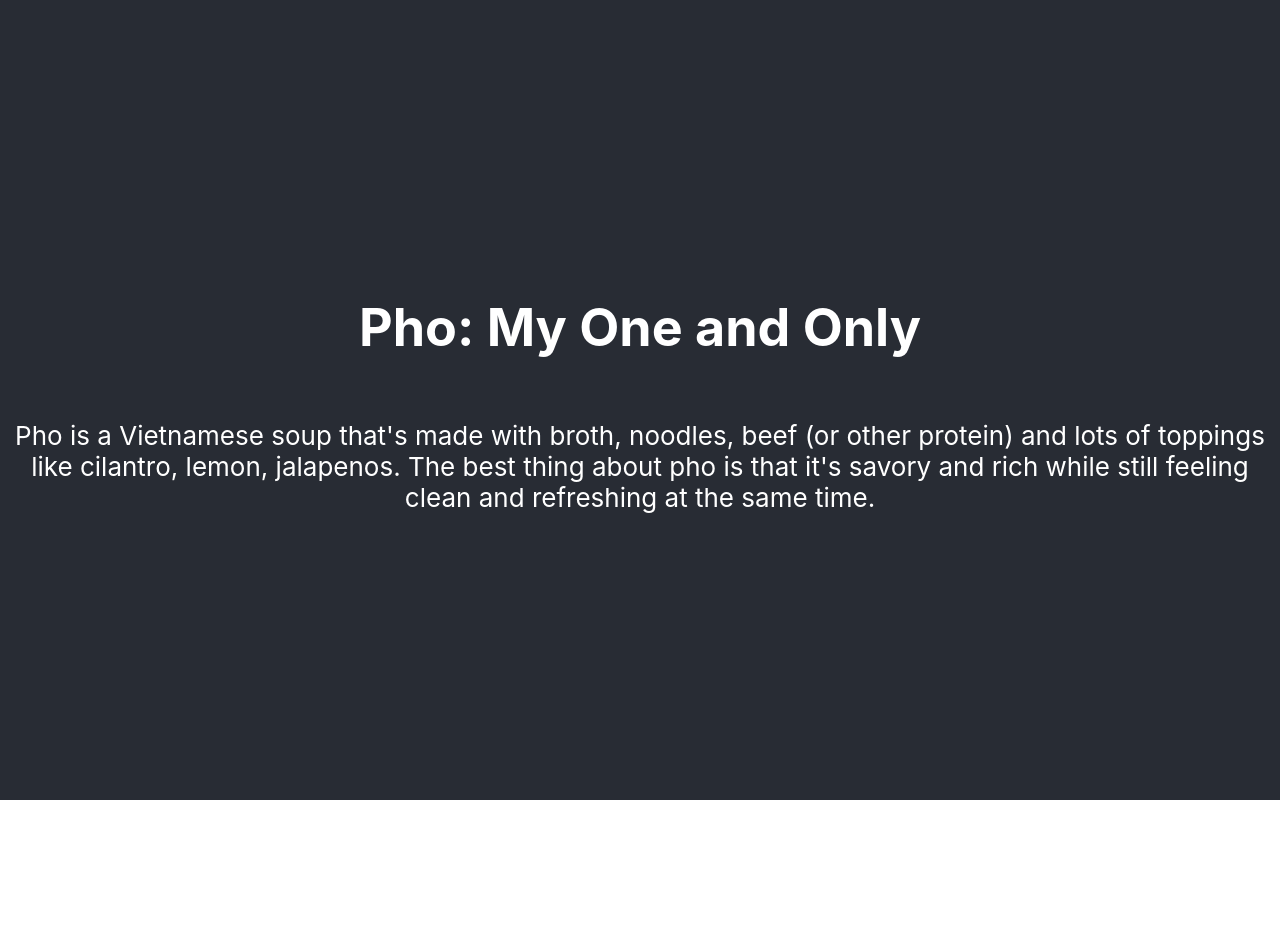
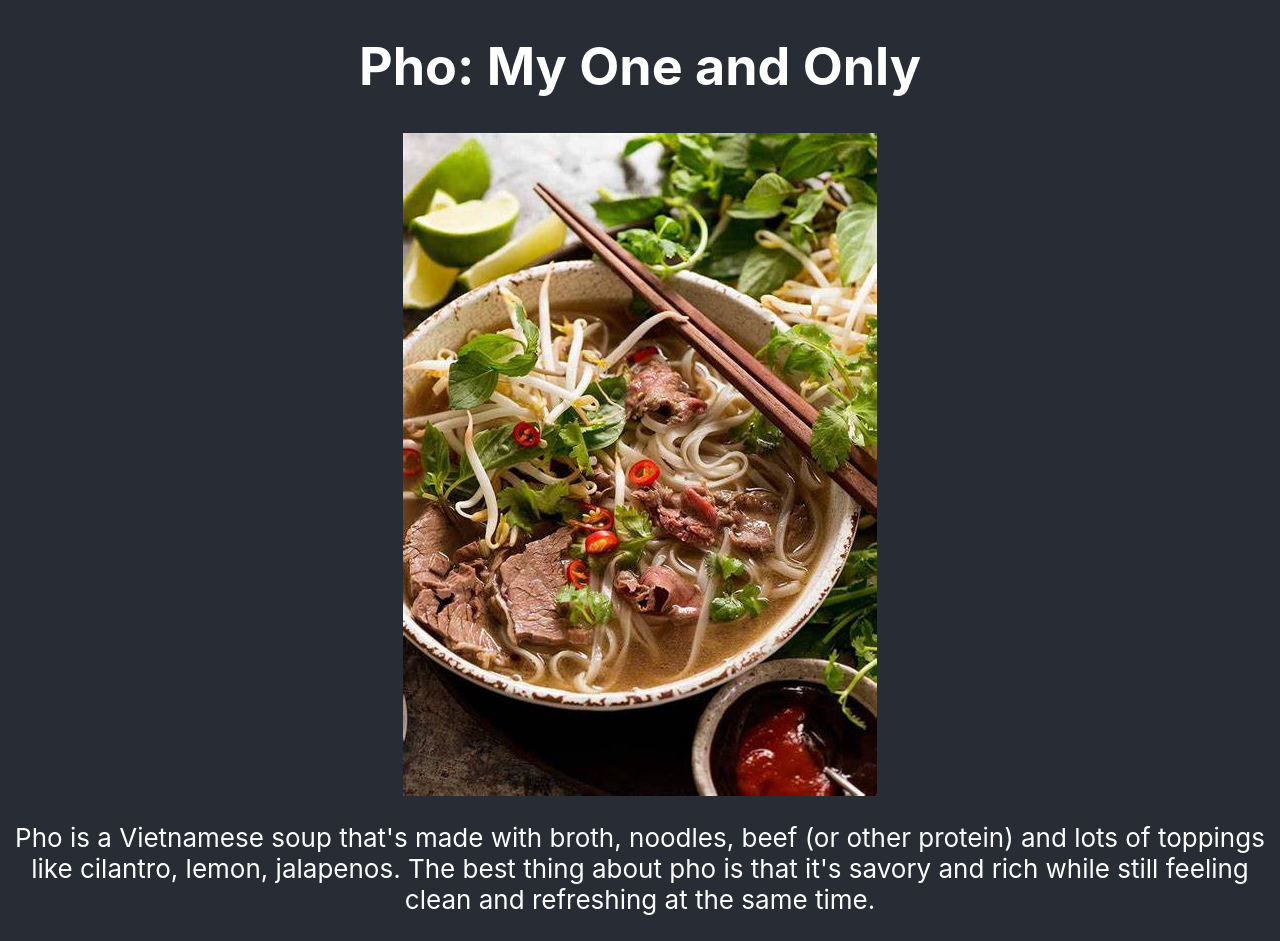
Before and after one commit to schen479/pho-page, a React (Create React App) app: page / in a window 1280 px wide. Before the commit the page ends 800 px from the top, so only its background shows below. Built offline with nearby package versions, Linux system fonts and the light colour scheme.

Commit message:
adding image

```diff
--- a/src/App.tsx
+++ b/src/App.tsx
@@ -7,6 +7,7 @@ function App() {
     <div className="App">
       <header className="App-header">
         <h1 className="title"> Pho: My One and Only </h1>
+        <img src="/pho.jpg" alt="Pho" />
         <p className="description">
           Pho is a Vietnamese soup that's made with broth, noodles, beef (or other protein)
           and lots of toppings like cilantro, lemon, jalapenos. The best thing about pho is that it's savory and rich
```
Also changed, not shown: public/pho.jpg (added).
